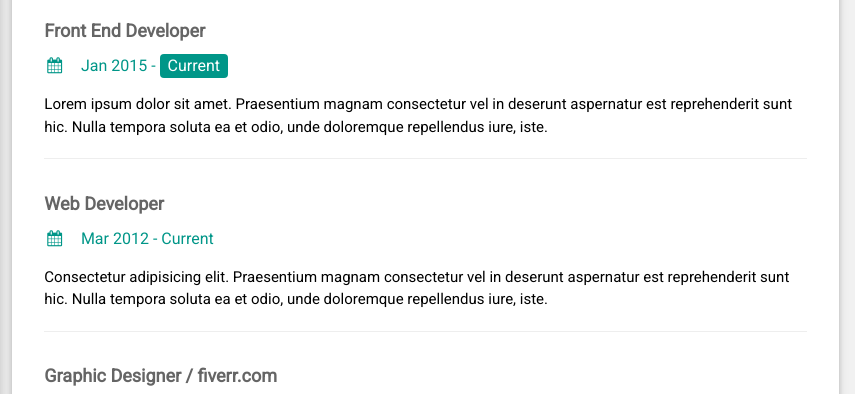
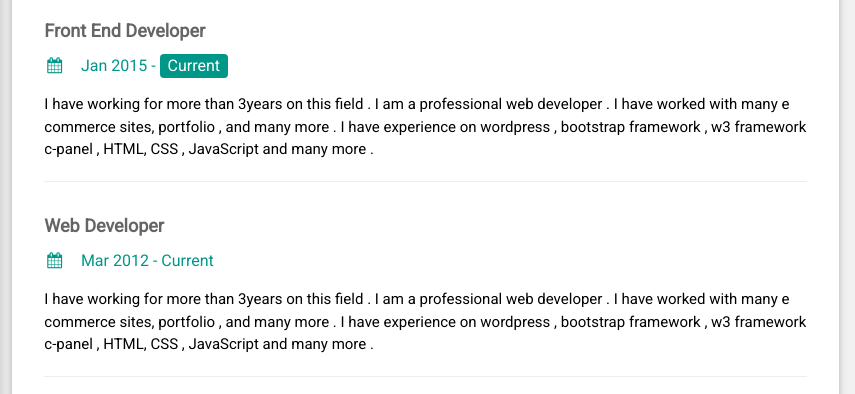
Before and after one commit to ShohanurRahmanShohan/cv, a plain HTML site: page index.html in a window 1280 px wide. Shown: the part 106-500 px from the top of the page, 425-1280 px from the left. Drawn offline with nearby package versions, Linux system fonts and the light colour scheme.

Commit message:
Update index.html

```diff
--- a/index.html
+++ b/index.html
@@ -83,14 +83,13 @@ html,body,h1,h2,h3,h4,h5,h6 {font-family: "Roboto", sans-serif}
         <div class="w3-container">
           <h5 class="w3-opacity"><b>Front End Developer </b></h5>
           <h6 class="w3-text-teal"><i class="fa fa-calendar fa-fw w3-margin-right"></i>Jan 2015 - <span class="w3-tag w3-teal w3-round">Current</span></h6>
-          <p>Lorem ipsum dolor sit amet. Praesentium magnam consectetur vel in deserunt aspernatur est reprehenderit sunt hic. Nulla tempora soluta ea et odio, unde doloremque repellendus iure, iste.</p>
+          <p>I have working for more than 3years on this field . I am a professional web developer . I have worked with many e commerce sites, portfolio , and many more . I have experience on wordpress , bootstrap framework , w3 framework c-panel , HTML, CSS , JavaScript and many more .  </p>
           <hr>
         </div>
         <div class="w3-container">
           <h5 class="w3-opacity"><b>Web Developer </b></h5>
           <h6 class="w3-text-teal"><i class="fa fa-calendar fa-fw w3-margin-right"></i>Mar 2012 - Current </h6>
-          <p>Consectetur adipisicing elit. Praesentium magnam consectetur vel in deserunt aspernatur est reprehenderit sunt hic. Nulla tempora soluta ea et odio, unde doloremque repellendus iure, iste.</p>
-          <hr>
+          <p>I have working for more than 3years on this field . I am a professional web developer . I have worked with many e commerce sites, portfolio , and many more . I have experience on wordpress , bootstrap framework , w3 framework c-panel , HTML, CSS , JavaScript and many more . </p>   <hr>
         </div>
         <div class="w3-container">
           <h5 class="w3-opacity"><b>Graphic Designer / fiverr.com</b></h5>
```
